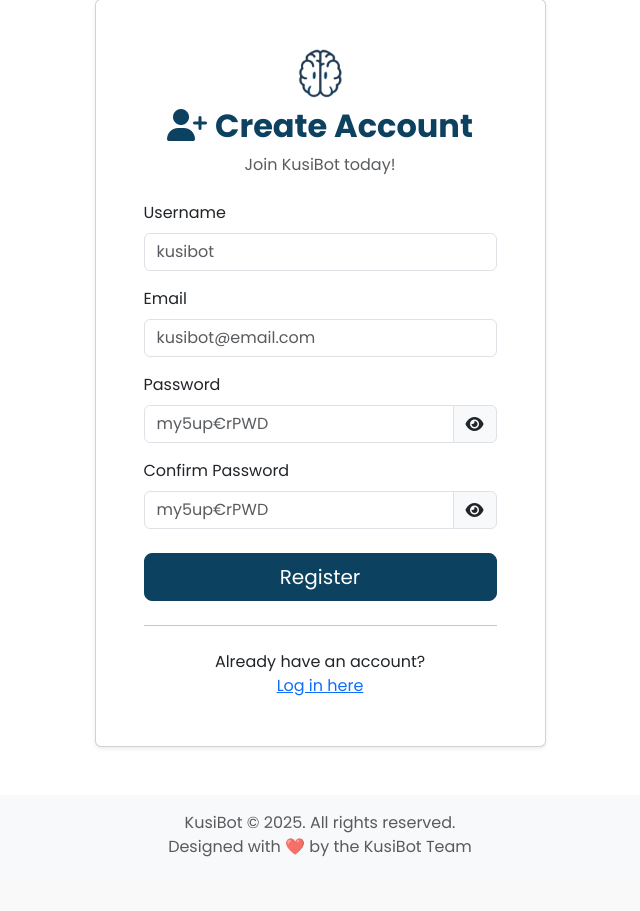
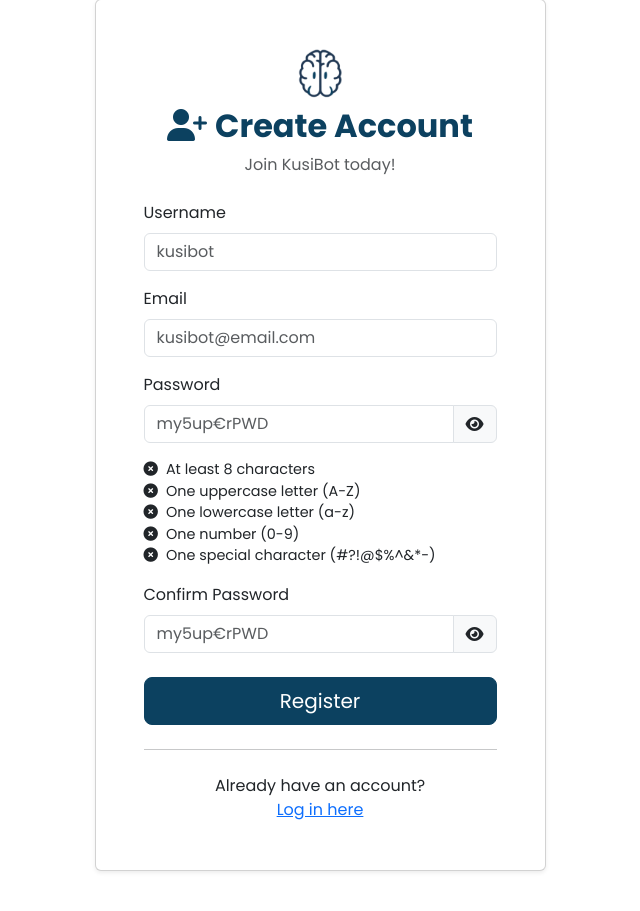
Before and after one commit to didierrc/KusiBot, a Flask app: page /auth/signup in a window 1280 px wide. Shown: the part 106-1017 px from the top of the page, without its empty margins (320-960 px from the left). Before the commit the page ends 963 px from the top, so only its background shows below. Run offline with Flask 3, Linux system fonts and the light colour scheme; some libraries are stand-ins or nearby versions.

Commit message:
First change of Usability Test

```diff
--- a/kusibot/app/auth/forms.py
+++ b/kusibot/app/auth/forms.py
@@ -61,6 +61,7 @@ class RegisterForm(FlaskForm):
                         validators=[DataRequired(), Email()],
                         render_kw={'placeholder': 'kusibot@email.com'})
     password = PasswordField('Password',
+                             id='password_register',
                              validators=[DataRequired(),
                                          Length(min=8, max=64, message='Password must be between 8 and 64 characters.'),
                                          Regexp(r'^(?=.*[a-z])(?=.*[A-Z])(?=.*\d)(?=.*[#?!@$%^&*-])[A-Za-z\d#?!@$%^&*-]{8,}$',
--- a/kusibot/app/auth/static/auth.js
+++ b/kusibot/app/auth/static/auth.js
@@ -1,4 +1,4 @@
-document.addEventListener('DOMContentLoaded', function () {
+function setEyeToggleFunctionality() {
 
     // Select all the passwords eye icons
     const togglePasswordIcons = document.querySelectorAll('span[data-eye]')
@@ -12,26 +12,90 @@ document.addEventListener('DOMContentLoaded', function () {
             let targetInput = this.parentElement.querySelector('input')
             let icon = this.querySelector('i')
             if (!targetInput) {
-                console.error(`Target input element not found.`);
-                return;
+                console.error(`Target input element not found.`)
+                return
             }
 
             // If input field is password, change it to text and its icon.
             if (targetInput.type === 'password') {
-                targetInput.type = 'text';
-                icon.classList.remove('fa-eye');
-                icon.classList.add('fa-eye-slash');
-                this.setAttribute('title', 'Hide password');
-                this.setAttribute('data-eye', 'Enabled');
+                targetInput.type = 'text'
+                icon.classList.remove('fa-eye')
+                icon.classList.add('fa-eye-slash')
+                this.setAttribute('title', 'Hide password')
+                this.setAttribute('data-eye', 'Enabled')
             } else { // Same as before but viceversa.
                 targetInput.type = 'password';
-                icon.classList.remove('fa-eye-slash');
-                icon.classList.add('fa-eye');
-                this.setAttribute('title', 'Show password');
-                this.setAttribute('data-eye', 'Disabled');
+                icon.classList.remove('fa-eye-slash')
+                icon.classList.add('fa-eye')
+                this.setAttribute('title', 'Show password')
+                this.setAttribute('data-eye', 'Disabled')
+            }
+        })
+    })
+}
+
+function setPasswordStrengthValidationFunctionality() {
+
+    // Select password input and indicator div
+    const passwordInput = document.getElementById('password_register');
+    const strengthIndicator = document.getElementById('password-strength-indicator');
+
+    if (passwordInput && strengthIndicator) {
+
+        // Select checks elements
+        const checks = {
+            length: document.getElementById('length-check'),
+            uppercase: document.getElementById('uppercase-check'),
+            lowercase: document.getElementById('lowercase-check'),
+            number: document.getElementById('number-check'),
+            special: document.getElementById('special-check')
+        }
+
+        // Whenever the user types a character, change icons from checks
+        passwordInput.addEventListener('input', function () {
+
+            const password = this.value
+
+            // Define strength validation criteria
+            const validations = {
+                length: password.length >= 8,
+                uppercase: /[A-Z]/.test(password),
+                lowercase: /[a-z]/.test(password),
+                number: /[0-9]/.test(password),
+                special: /[#?!@$%^&*-]/.test(password)
+            };
+
+            // Function to update the UI for a specific check (X or check icon)
+            function updateCheck(checkElement, isValid) {
+                const icon = checkElement.querySelector('i')
+                if (isValid) {
+                    checkElement.classList.add('valid')
+                    checkElement.classList.remove('invalid')
+                    icon.classList.remove('fa-times-circle')
+                    icon.classList.add('fa-check-circle')
+                } else {
+                    checkElement.classList.add('invalid')
+                    checkElement.classList.remove('valid')
+                    icon.classList.remove('fa-check-circle')
+                    icon.classList.add('fa-times-circle')
+                }
             }
 
-            console.log(this)
+            // Update UI for each check
+            updateCheck(checks.length, validations.length);
+            updateCheck(checks.uppercase, validations.uppercase);
+            updateCheck(checks.lowercase, validations.lowercase);
+            updateCheck(checks.number, validations.number);
+            updateCheck(checks.special, validations.special);
         });
-    });
-});
+    }
+}
+
+document.addEventListener('DOMContentLoaded', function () {
+
+    // Password's eye toggle functionality
+    setEyeToggleFunctionality()
+
+    // Password's strength validation functionality
+    setPasswordStrengthValidationFunctionality()
+})
--- /dev/null
+++ b/kusibot/app/auth/static/signup.css
@@ -0,0 +1,11 @@
+#password-strength-indicator {
+    font-size: 0.9em;
+}
+
+#password-strength-indicator .invalid {
+    color: #dc3545;
+}
+
+#password-strength-indicator .valid {
+    color: #0c4160;
+}
--- a/kusibot/app/auth/templates/enter_form.html
+++ b/kusibot/app/auth/templates/enter_form.html
@@ -29,6 +29,18 @@
                     <div class="invalid-feedback d-block">
                         {{ field.errors[0] }}
                     </div>
+                {% endif %}
+
+                {% if field.id == 'password_register' %}
+                <div id="password-strength-indicator" class="mt-3">
+                    <ul class="list-unstyled">
+                        <li id="length-check"><i class="fas fa-times-circle me-2"></i>At least 8 characters</li>
+                        <li id="uppercase-check"><i class="fas fa-times-circle me-2"></i>One uppercase letter (A-Z)</li>
+                        <li id="lowercase-check"><i class="fas fa-times-circle me-2"></i>One lowercase letter (a-z)</li>
+                        <li id="number-check"><i class="fas fa-times-circle me-2"></i>One number (0-9)</li>
+                        <li id="special-check"><i class="fas fa-times-circle me-2"></i>One special character (#?!@$%^&*-)</li>
+                    </ul>
+                </div>
                 {% endif %}
 
             </div>
--- a/kusibot/app/auth/templates/signup.html
+++ b/kusibot/app/auth/templates/signup.html
@@ -1,6 +1,11 @@
 {% extends "base.html" %}
 
 {% block title %}Sign Up - KusiBot{% endblock %}
+
+{% block styles %}
+{{ super() }}
+<link rel="stylesheet" href="{{ url_for('auth_bp.static', filename='signup.css') }}">
+{% endblock %}
 
 {% block content %}
 <div class="row justify-content-center mt-4 mb-5">
--- a/kusibot/app/chatbot/routes.py
+++ b/kusibot/app/chatbot/routes.py
@@ -52,9 +52,6 @@ def chat():
 
     except Exception as e:
 
-        print(f"!!! An unexpected error occurred in the chat route: {e}")
-        print(traceback.format_exc())
-
         return jsonify({
             'response': CHAT_ERROR_MSG,
             'agent_type': None,
--- a/test-results.xml
+++ /dev/null
@@ -1 +0,0 @@
-<?xml version="1.0" encoding="utf-8"?><testsuites><testsuite name="pytest" errors="0" failures="0" skipped="0" tests="7" time="15.804" timestamp="2025-08-15T15:04:48.689132+02:00" hostname="ExypnosTUF"><testcase classname="tests.integration.test_uc_06_07" name="test_it16_enter_chatbot_unauthenticated" time="0.281" /><testcase classname="tests.integration.test_uc_06_07" name="test_it17_enter_chatbot_professional" time="0.420" /><testcase classname="tests.integration.test_uc_06_07" name="test_it18_detect_normal_intent" time="2.591" /><testcase classname="tests.integration.test_uc_06_07" name="test_it19_detect_distress_intent" time="0.647" /><testcase classname="tests.integration.test_uc_06_07" name="test_it20_complete_assessment" time="10.433" /><testcase classname="tests.integration.test_uc_06_07" name="test_it21_no_assessment_available" time="0.656" /><testcase classname="tests.integration.test_uc_06_07" name="test_it22_ai_error_response" time="0.644" /></testsuite></testsuites>
```
